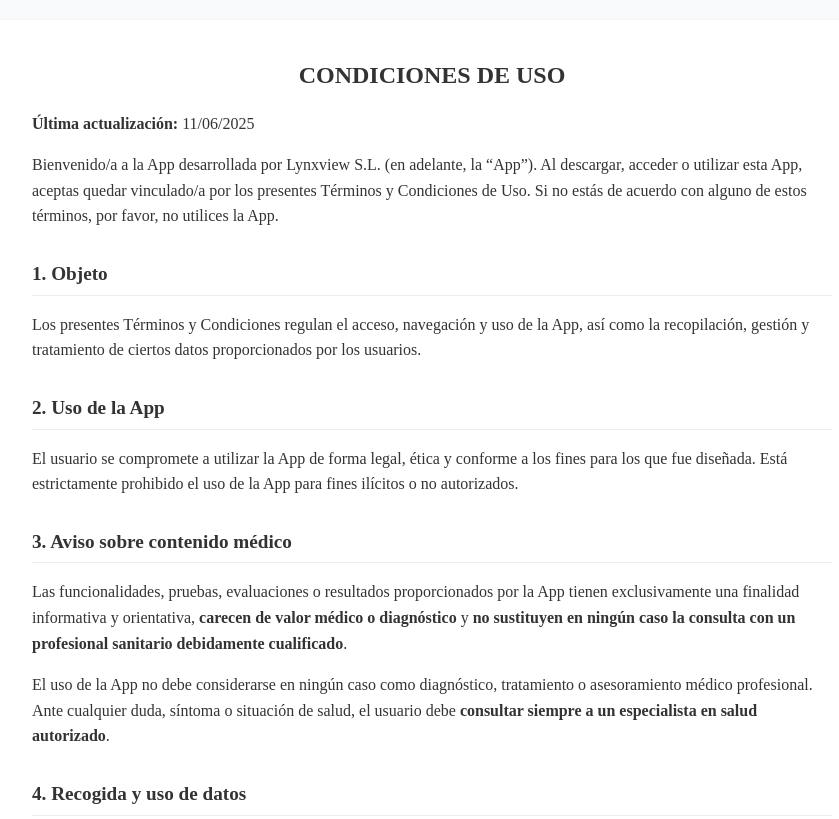
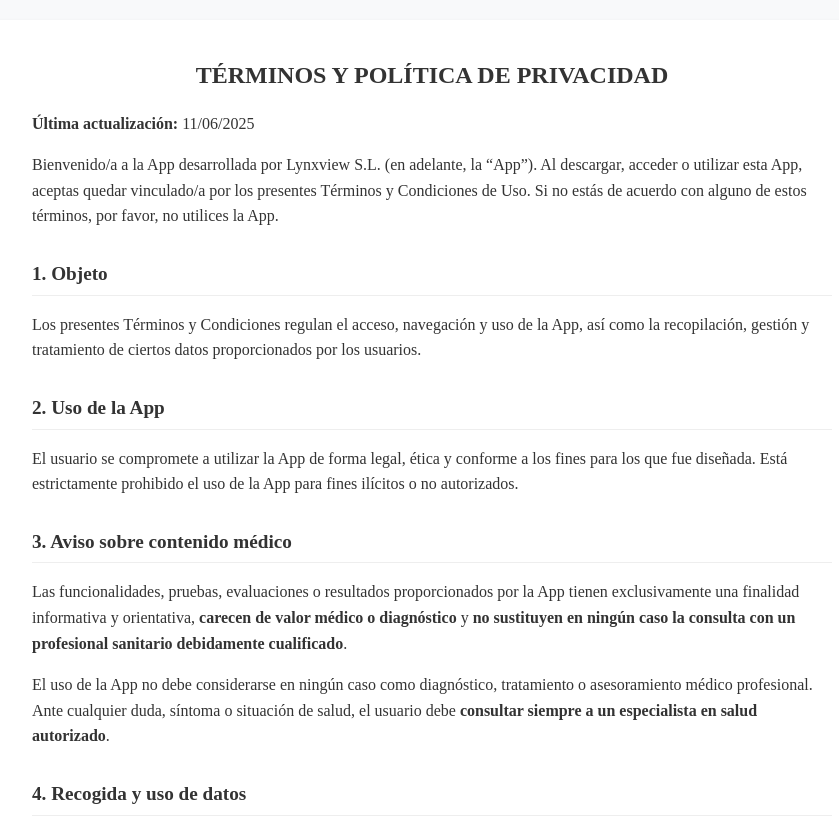
Before and after one commit to visiotest-app/visiotest-privacidad, a plain HTML site: page index.html in a window 1280 px wide. Shown: the top 819 px of the page, without its empty margins (208-1047 px from the left). Drawn offline with Linux system fonts and the light colour scheme.

Commit message:
Update index.html

```diff
--- a/index.html
+++ b/index.html
@@ -42,7 +42,7 @@
 <body>
 
     <div class="container">
-        <h1>Condiciones de Uso</h1>
+        <h1>Términos y Política de Privacidad</h1>
         <p><strong>Última actualización:</strong> 11/06/2025</p>
 
         <p>Bienvenido/a a la App desarrollada por Lynxview S.L. (en adelante, la “App”). Al descargar, acceder o utilizar esta App, aceptas quedar vinculado/a por los presentes Términos y Condiciones de Uso. Si no estás de acuerdo con alguno de estos términos, por favor, no utilices la App.</p>
```
